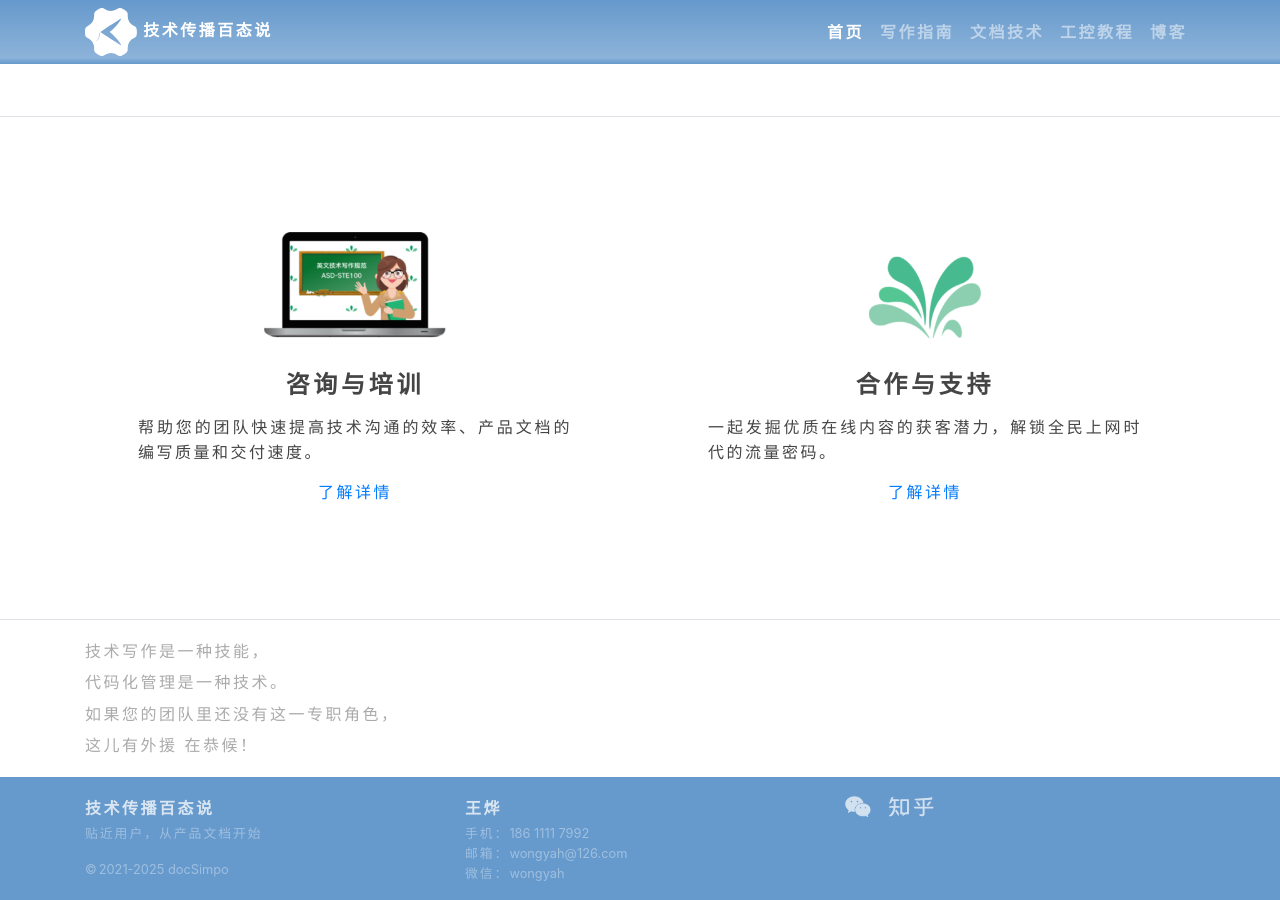
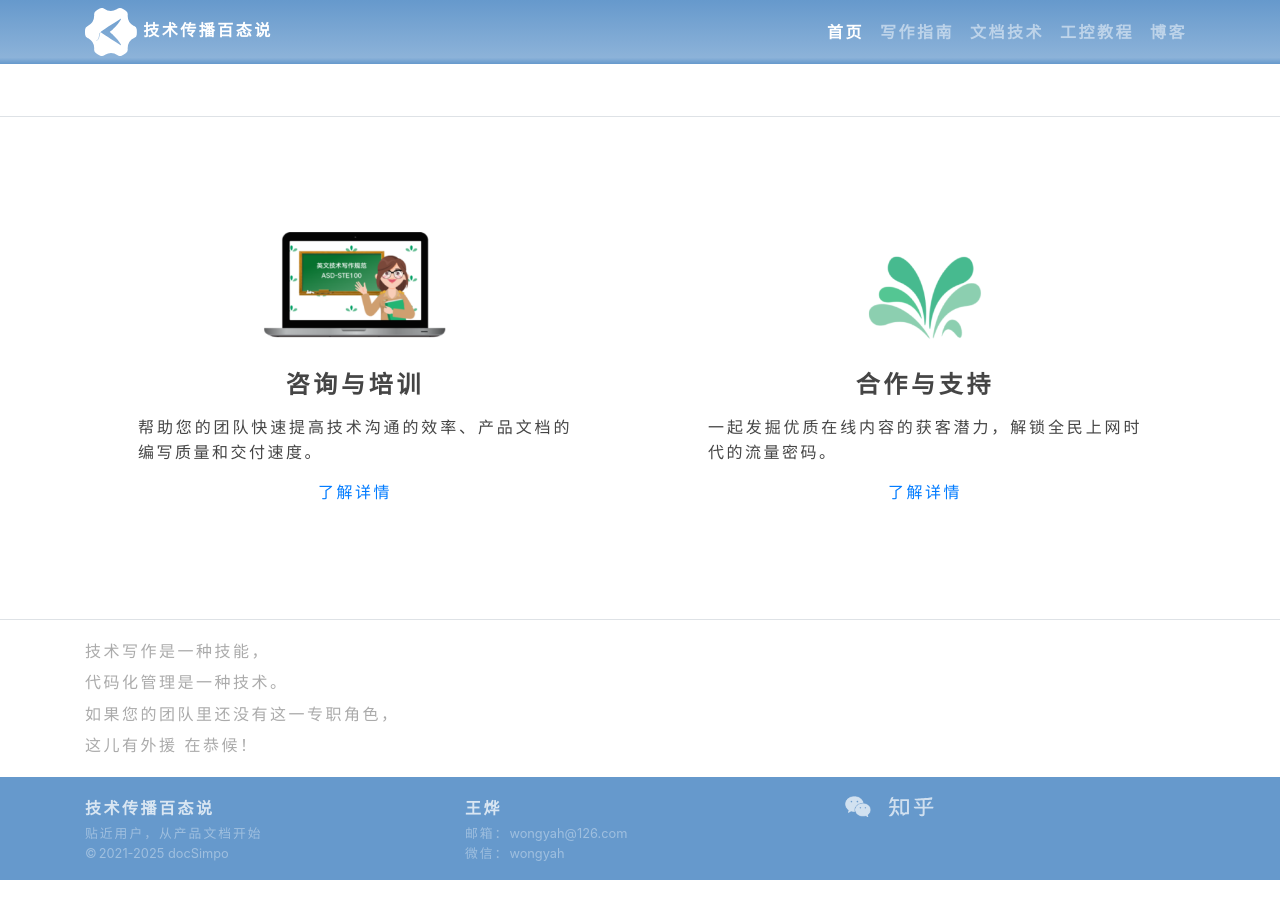
Before and after one commit to wongyah/docsimpo.work, a Jekyll site: the page built from index.html, in a window 1280 px wide and 900 px high, scrolled down 1107 px. Built offline with Jekyll 4.4.1, drawn with Linux system fonts in a browser that asks for light colours.

Commit message:
删除页脚中的个人信息。

```diff
--- a/_includes/footer.html
+++ b/_includes/footer.html
@@ -23,7 +23,7 @@
           <div class="col-md my-2 my-md-0 brand">
             <h6>技术传播百态说</h6>
             <p class="small">贴近用户，从产品文档开始</p>
-            <p class="small mt-3" id="copyright">&copy;2021-{{ "now" | date: "%Y"}} docSimpo</p>
+            <p class="small" id="copyright">&copy;2021-{{ "now" | date: "%Y"}} docSimpo</p>
           </div>
 
           <div class="col-md my-2 my-md-0 contact">
@@ -33,9 +33,6 @@
               </div>
             </div>
             <div class="row">
-              <div class="col-auto col-md-12">
-                <p class="small">手机：186 1111 7992</p>
-              </div>
               <div class="col-auto col-md-12">
                 <p class="small">邮箱：wongyah@126.com</p>
               </div>
```
